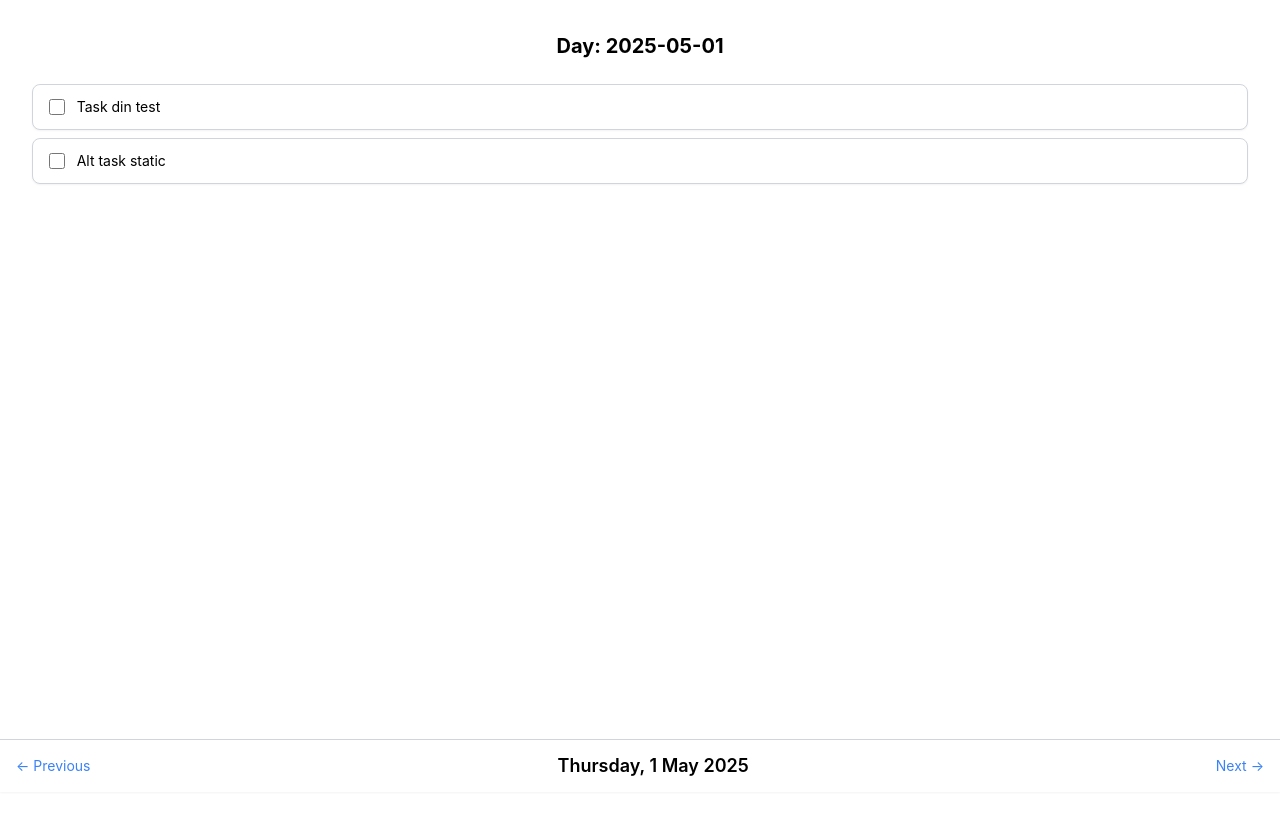
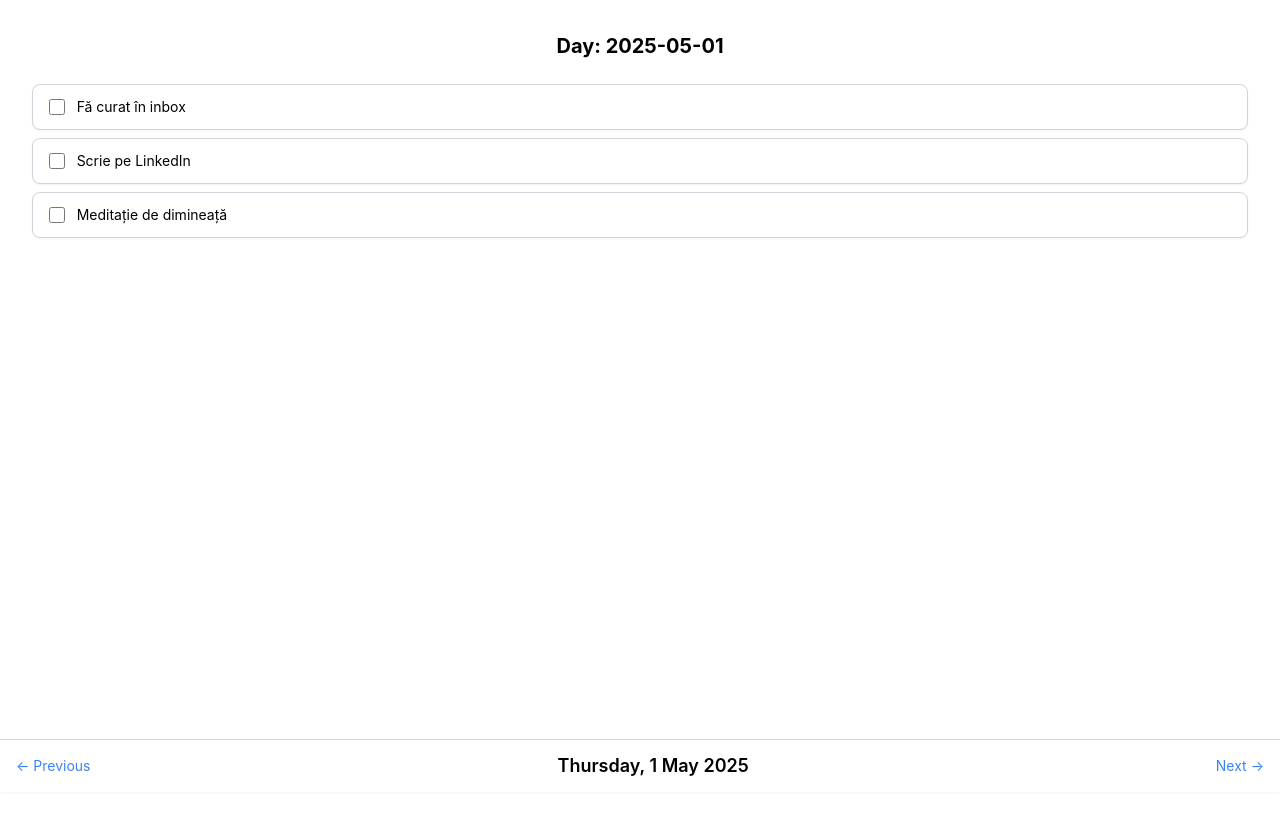
Before and after one commit to cleopatraropotgitprojects/to-do-list-fe, a React (Create React App) app: page /day/2025-05-01 in a window 1280 px wide. Shown: the top 814 px of the page. Built offline with nearby package versions, Linux system fonts and the light colour scheme.

Commit message:
TDL-4: Enable drag & drop reordering for tasks using @dnd-kit, restricted to today and future

```diff
--- a/package.json
+++ b/package.json
@@ -3,6 +3,9 @@
   "version": "0.1.0",
   "private": true,
   "dependencies": {
+    "@dnd-kit/core": "^6.3.1",
+    "@dnd-kit/modifiers": "^9.0.0",
+    "@dnd-kit/sortable": "^10.0.0",
     "@testing-library/dom": "^10.4.0",
     "@testing-library/jest-dom": "^6.6.3",
     "@testing-library/react": "^16.3.0",
--- /dev/null
+++ b/src/components/TaskList.tsx
@@ -0,0 +1,89 @@
+import { TaskItem } from "./TaskItem";
+import {
+  closestCenter,
+  DndContext,
+  PointerSensor,
+  useSensor,
+  useSensors,
+} from "@dnd-kit/core";
+import { useState } from "react";
+import { getDayType } from "../utils/dateUtils";
+import {
+  SortableContext,
+  useSortable,
+  verticalListSortingStrategy,
+} from "@dnd-kit/sortable";
+import { CSS } from "@dnd-kit/utilities";
+
+interface Task {
+  id: string;
+  text: string;
+}
+
+const SortableTask = ({
+  id,
+  children,
+}: {
+  id: string;
+  children: React.ReactNode;
+}) => {
+  const { attributes, listeners, setNodeRef, transform, transition } =
+    useSortable({ id });
+
+  const style = {
+    transform: CSS.Transform.toString(transform),
+    transition,
+  };
+
+  return (
+    <div ref={setNodeRef} style={style} {...attributes} {...listeners}>
+      {children}
+    </div>
+  );
+};
+
+export const TaskList = (props: { dateId: string; initialTasks: Task[] }) => {
+  const [tasks, setTasks] = useState(props.initialTasks);
+  const dayType = getDayType(props.dateId);
+
+  const isDraggable = dayType !== "past";
+
+  const sensors = useSensors(useSensor(PointerSensor));
+
+  const handleDragEnd = (event: any) => {
+    const { active, over } = event;
+    if (!over || active.id === over.id) return;
+
+    const oldIndex = tasks.findIndex((t) => t.id === active.id);
+    const newIndex = tasks.findIndex((t) => t.id === over.id);
+
+    const updated = [...tasks];
+    const [moved] = updated.splice(oldIndex, 1);
+    updated.splice(newIndex, 0, moved);
+
+    setTasks(updated);
+  };
+
+  return (
+    <DndContext
+      collisionDetection={closestCenter}
+      onDragEnd={handleDragEnd}
+      sensors={sensors}
+    >
+      <SortableContext
+        items={tasks.map((task) => task.id)}
+        strategy={verticalListSortingStrategy}
+      >
+        {tasks.map((task) => (
+          <SortableTask key={task.id} id={task.id}>
+            <TaskItem
+              text={task.text}
+              canEdit={isDraggable}
+              canCheck={dayType === "today"}
+            />
+          </SortableTask>
+        ))}
+      </SortableContext>
+    </DndContext>
+  );
+};
--- a/src/pages/DayPage.tsx
+++ b/src/pages/DayPage.tsx
@@ -2,6 +2,7 @@ import { useParams } from "react-router-dom";
 import { DayHeader } from "../components/DayHeader";
 import { TaskItem } from "../components/TaskItem";
 import { getDayType } from "../utils/dateUtils";
+import { TaskList } from "../components/TaskList";
 
 export const DayPage = () => {
   const { dateId } = useParams<{ dateId: string }>();
@@ -17,11 +18,13 @@ export const DayPage = () => {
     <div className="flex flex-col min-h-screen">
       <h1 className="font-bold text-xl text-center">Day: {dateId}</h1>
       <div className="mt-6 space-y-2">
-        <TaskItem text="Task din test" canEdit={canEdit} canCheck={canCheck} />
-        <TaskItem
-          text="Alt task static"
-          canEdit={canEdit}
-          canCheck={canCheck}
+        <TaskList
+          dateId={dateId}
+          initialTasks={[
+            { id: "1", text: "Fă curat în inbox" },
+            { id: "2", text: "Scrie pe LinkedIn" },
+            { id: "3", text: "Meditație de dimineață" },
+          ]}
         />
       </div>
       <DayHeader dateId={dateId} />
```
Also changed, not shown: 1 other file (tests, documents, lock files or other folders).
